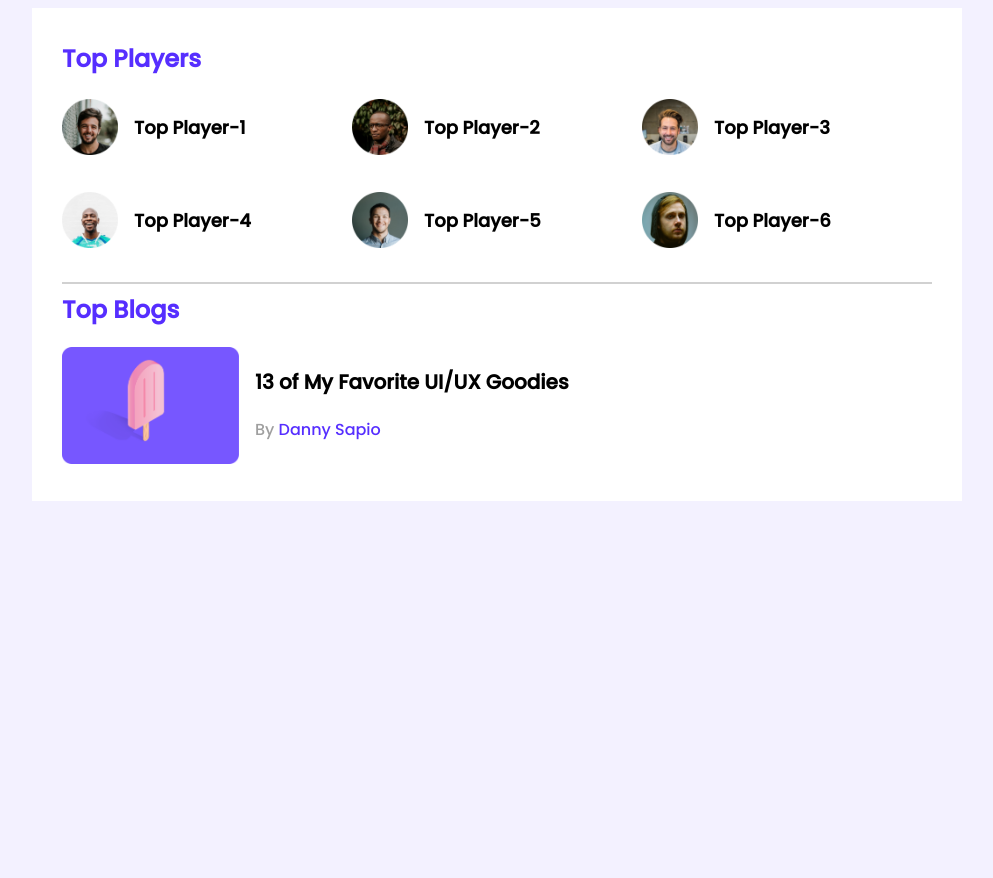
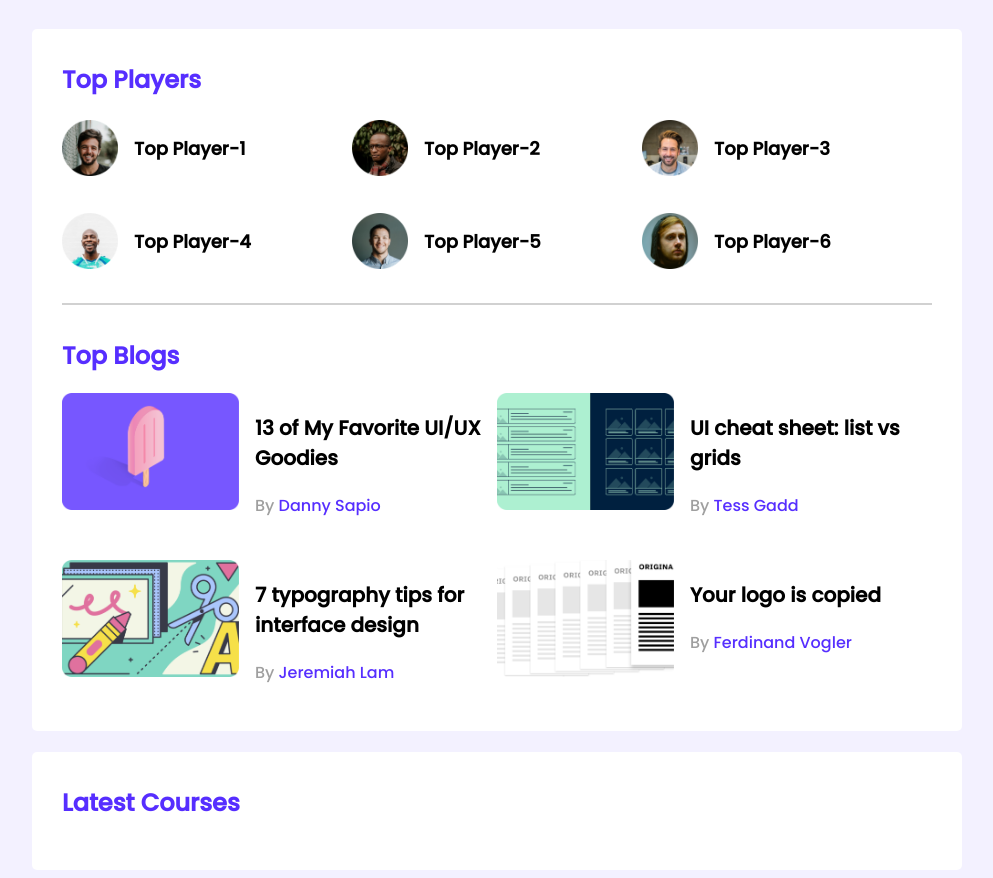
Before and after one commit to Nyth/leader-board-css3, a plain HTML site: page index.html in a window 1280 px wide. Shown: the whole page, without its empty margins (143-1136 px from the left). Before the commit the page ends 800 px from the top, so only its background shows below. Drawn offline with Linux system fonts and the light colour scheme.

Commit message:
latest-courses

```diff
--- a/index.html
+++ b/index.html
@@ -60,8 +60,37 @@
                             <p class="blog-author">By <a href="">Danny Sapio</a></p>
                         </div>
                     </article>
+                    <article class="blog">
+                        <div class="thumbnail"> <img src="images/blogs/blog-2.png" alt="">
+                        </div>
+                        <div class="blog-info">
+                            <h3 class="blog-title">UI cheat sheet: list vs grids</h3>
+                            <p class="blog-author">By <a href="">Tess Gadd</a></p>
+                        </div>
+                    </article>
+                    <article class="blog">
+                        <div class="thumbnail"> <img src="images/blogs/blog-3.png" alt="">
+                        </div>
+                        <div class="blog-info">
+                            <h3 class="blog-title">7 typography tips for interface design</h3>
+                            <p class="blog-author">By <a href="">Jeremiah Lam</a></p>
+                        </div>
+                    </article>
+                    <article class="blog">
+                        <div class="thumbnail"> <img src="images/blogs/blog-4.png" alt="">
+                        </div>
+                        <div class="blog-info">
+                            <h3 class="blog-title">Your logo is copied</h3>
+                            <p class="blog-author">By <a href="">Ferdinand Vogler</a></p>
+                        </div>
+                    </article>
+
                 </div>
             </div>
+        </section>
+        <!-- Latest Courses -->
+        <section class="container">
+            <h2 class="section-title">Latest Courses</h2>
         </section>
     </main>
 
--- a/styles/style.css
+++ b/styles/style.css
@@ -11,16 +11,20 @@ body {
   }
   main{
     display: flex;
-    justify-content: center;
+    flex-direction: column;
+    align-items: center;
   }
 
   .container{
     background-color: #FFFFFF;
     width: 870px;
     padding: 30px;
+    margin-top: 21px;
+    border-radius: 5px;
   }
   hr{
     border: 1px solid #D1D1D1;
+    margin-bottom: 33px;
   }
 
   /* top players */
@@ -58,6 +62,11 @@ body {
 /*---------------
  Top Blogs Styles
  -------------- */
+ .blogs{
+  display: grid;
+  grid-template-columns: repeat(2,1fr);
+  grid-row-gap: 26px;
+ }
  .blog{
     display: flex ;
  }
```
